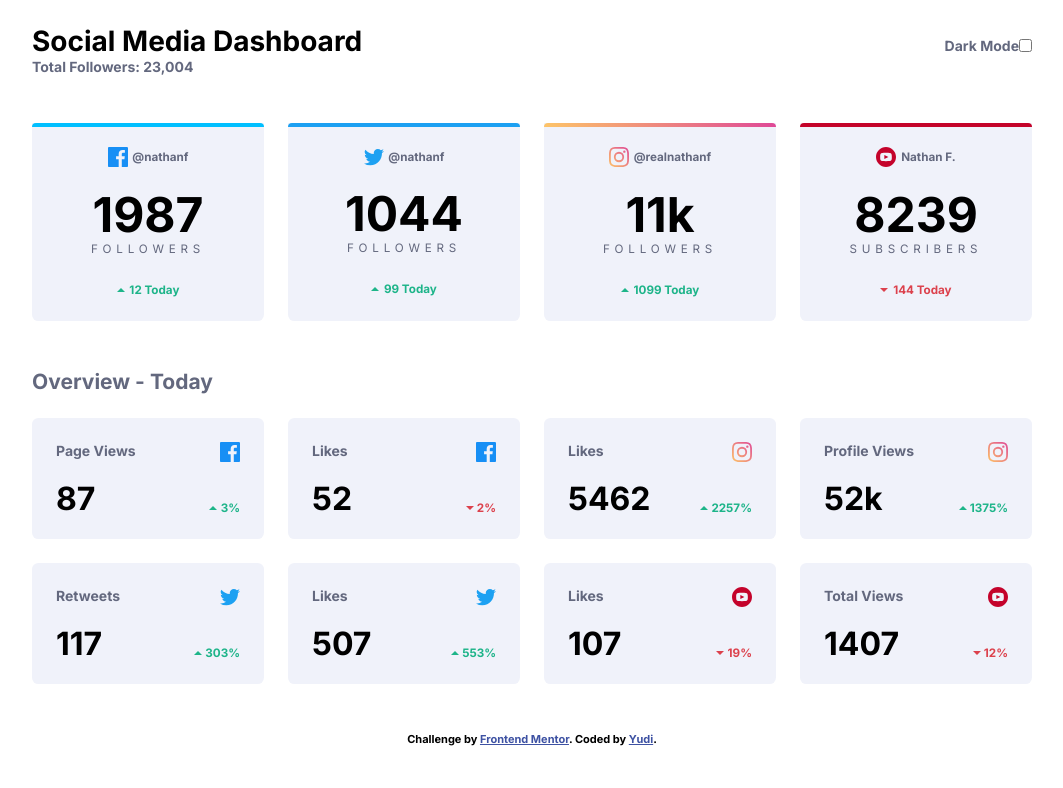
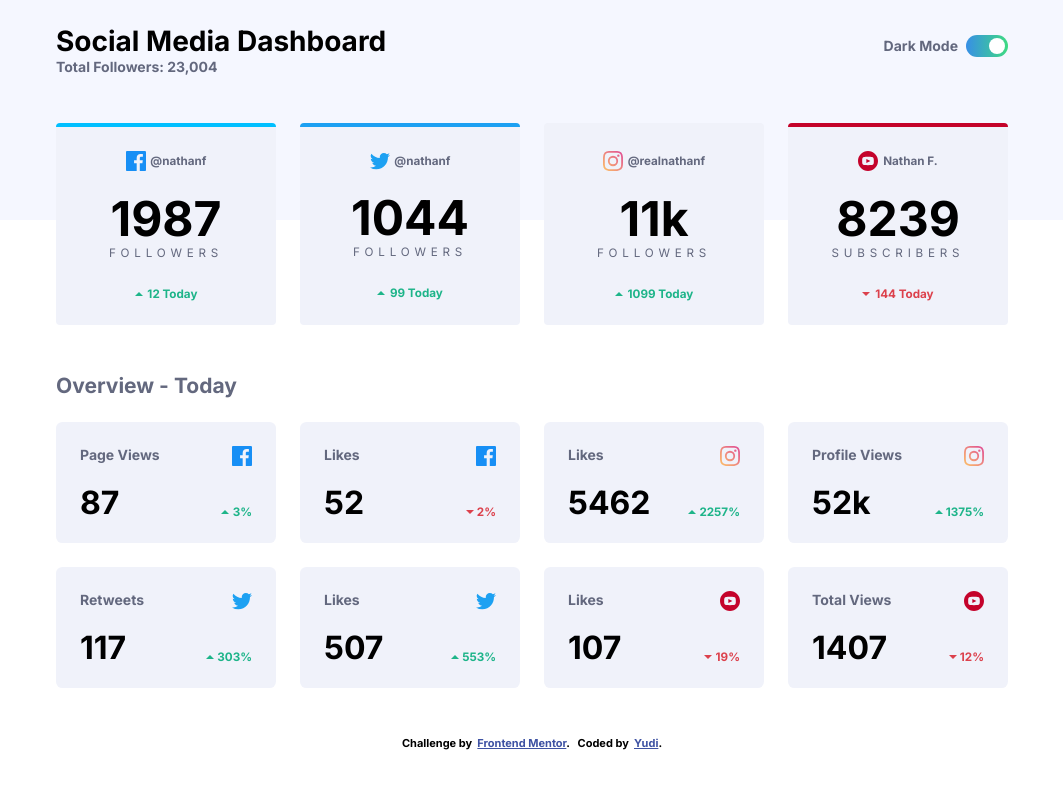
Before and after one commit to yudi7ll/social-media-dashboard, a React (Create React App) app: page / in a window 1280 px wide. Shown: the top 788 px of the page, without its empty margins (108-1171 px from the left). Built offline with nearby package versions, Linux system fonts and the light colour scheme.

Commit message:
dark theme

```diff
--- a/public/index.html
+++ b/public/index.html
@@ -24,29 +24,10 @@
       work correctly both with client-side routing and a non-root public URL.
       Learn how to configure a non-root public URL by running `npm run build`.
     -->
-		<title>Frontend Mentor | [Challenge Name Here]</title>
-		<!-- Feel free to remove these styles or customise in your own stylesheet 👍 -->
-		<style>
-			.attribution { font-size: 11px; margin-top: 3rem; text-align: center; }
-			.attribution a { color: hsl(228, 45%, 44%); }
-		</style>
+		<title>Frontend Mentor | Yudi</title>
   </head>
   <body>
     <noscript>You need to enable JavaScript to run this app.</noscript>
     <div id="root"></div>
-    <!--
-      This HTML file is a template.
-      If you open it directly in the browser, you will see an empty page.
-
-      You can add webfonts, meta tags, or analytics to this file.
-      The build step will place the bundled scripts into the <body> tag.
-
-      To begin the development, run `npm start` or `yarn start`.
-      To create a production bundle, use `npm run build` or `yarn build`.
-    -->
-		<div class="attribution">
-			Challenge by <a href="https://www.frontendmentor.io?ref=challenge" target="_blank">Frontend Mentor</a>.
-			Coded by <a href="https://github.com/yudi7ll">Yudi</a>.
-		</div>
   </body>
 </html>
--- a/src/App.js
+++ b/src/App.js
@@ -1,4 +1,4 @@
-import React from 'react';
+import React, { useState } from 'react';
 import './App.css';
 import BigBox from './components/BigBox';
 import SmallBox from './components/SmallBox';
@@ -11,7 +11,6 @@ import {
     ArrowDown,
 } from './components/Icons';
 
-function App() {
 const BigBoxWithData = () => [
     {
         SocialIcon: Facebook,
@@ -115,12 +114,16 @@ function App() {
     }
 ].map(SmallBox);
 
+function App() {
+    const [isDarkTheme, setIsDarkTheme] = useState(false);
+
     return (
-        <>
+        <div className={ isDarkTheme ? 'dark-theme' : 'light-theme' }>
+            <div className="container">
                 <div className="header">
                     <div className="header__title">
                         <h1>Social Media Dashboard</h1>
-                    <h4 className="text-gray">Total Followers: 23,004</h4>
+                        <h4 className="text--gray">Total Followers: 23,004</h4>
                     </div>
                     <hr />
                     <div className="header__switcher">
@@ -130,7 +133,15 @@ function App() {
                         >
                             Dark Mode
                         </label>
-                    <input type="checkbox" id="toggleThemeBtn" />
+                        <div className="switch">
+                            <input
+                                type="checkbox"
+                                id="toggleThemeBtn"
+                                defaultValue={ isDarkTheme }
+                                onClick={ () => setIsDarkTheme(!isDarkTheme) }
+                            />
+                            <div className="switch__slider"></div>
+                        </div>
                     </div>
                 </div>
 
@@ -139,12 +150,32 @@ function App() {
                         <BigBoxWithData />
                     </div>
 
-                <h2 className="text--gray">Overview - Today</h2>
+                    <h2 className="overview">Overview - Today</h2>
                     <div className="card">
                         <SmallBoxWithData />
                     </div>
                 </main>
-        </>
+
+                <div class="attribution">
+                    Challenge by &nbsp;
+                    <a
+                        href="https://www.frontendmentor.io?ref=challenge"
+                        target="_blank"
+                        rel="noopener noreferrer"
+                    >
+                        Frontend Mentor
+                    </a>. &nbsp;
+                    Coded by &nbsp;
+                    <a
+                        href="https://github.com/yudi7ll"
+                        target="_blank"
+                        rel="noopener noreferrer"
+                    >
+                        Yudi
+                    </a>.
+                </div>
+            </div>
+        </div>
     );
 }
 
--- a/src/assets/scss/App.scss
+++ b/src/assets/scss/App.scss
@@ -1,4 +1,6 @@
+@import url("https://fonts.googleapis.com/css2?family=Inter:wght@400;700&display=swap");
 @import './variable';
+@import './theme';
 @import './init';
 @import './header';
 @import './main';
--- a/src/assets/scss/_header.scss
+++ b/src/assets/scss/_header.scss
@@ -20,46 +20,65 @@
         }
     }
 
-
-
-
     &__switcher {
         align-items: center;
         display: flex;
         justify-content: space-between;
         margin-bottom: 2rem;
 
-        input {
-            &:checked {
-
-            }
-        }
-
         @media only screen and (min-width: $mobile-width) {
             justify-content: flex-end;
+
+            label {
+                cursor: pointer;
+                margin-right: .5rem;
             }
         }
     }
 
-@media only screen and (min-width: 1440px) {
-    .header {
-        align-items: center;
-        display: flex;
-        justify-content: space-between;
-        margin: 2rem auto;
+    .switch {
+        $frame-height: 22px;
+        $frame-width: 42px;
+        $slider-size: $frame-height - (3px * 2);
+        cursor: pointer;
+        position: relative;
 
-        &__left {
-            * {
-                margin: 0px;
+        input {
+            cursor: pointer;
+            display: inline-block;
+            height: 100%;
+            opacity: 0;
+            width: 100%;
+            z-index: 3;
+            position: absolute;
+
+            &:checked + .switch__slider:before {
+                background: $dark-desaturated-blue;
+                margin-left: 0px;
             }
 
-            h1 {
-                margin-bottom: .5rem;
-            }
         }
 
-        &__right {
+        &__slider {
+            background: $dark-theme-toggle;
+            border-radius: 20px;
+            height: $frame-height;
+            width: $frame-width;
 
+            &:before {
+                content: '';
+                background: #fff;
+                border-radius: 50%;
+                height: $slider-size;
+                margin-left: $frame-width - $slider-size - 3px - 3px;
+                transition: .3s;
+                width: $slider-size;
+                z-index: 2;
+                position: absolute;
+                top: 3px;
+                bottom: 3px;
+                left: 3px;
             }
         }
     }
+}
--- a/src/assets/scss/_init.scss
+++ b/src/assets/scss/_init.scss
@@ -1,14 +1,9 @@
-@import url('https://fonts.googleapis.com/css2?family=Inter:wght@400;700&display=swap');
-
 body {
-    background-color: #fff;
+    background-color: $white;
     font-family: Inter, sans-serif;
     font-size: 14px;
     font-weight: bold;
-    padding: 1.5rem;
     margin: 0;
-    -webkit-font-smoothing: antialiased;
-    -moz-osx-font-smoothing: grayscale;
 
     * {
         box-sizing: border-box;
@@ -16,14 +11,10 @@ body {
         padding: 0px;
     }
 
-    #root {
+    .container {
         margin: auto;
         max-width: 1000px;
-    }
-}
-
-code {
-    font-family: source-code-pro, Menlo, Monaco, Consolas, 'Courier New', monospace;
+        padding: 1.5rem;
     }
 
     // base text colors
@@ -31,8 +22,8 @@ code {
         &--gray { color: $dark-grayish-blue; }
         &--black { color: #000; }
         &--white { color: #fff; }
-    &--green { color: $lime-green; }
-    &--red { color: $bright-red; }
+        &--green { color: $lime-green !important; }
+        &--red { color: $bright-red !important; }
 
         &--bigger {
             font-size: 2rem;
@@ -47,3 +38,12 @@ code {
 
     .align--left { text-align: left; }
     .align--right { text-align: right; }
+
+
+    .attribution { font-size: 11px; margin-top: 3rem; text-align: center; }
+    .attribution a { color: hsl(228, 45%, 44%); }
+}
+
+code {
+    font-family: source-code-pro, Menlo, Monaco, Consolas, 'Courier New', monospace;
+}
--- a/src/assets/scss/_main.scss
+++ b/src/assets/scss/_main.scss
@@ -5,7 +5,6 @@ main {
         color: $dark-grayish-blue;
     }
 
-    // icon with text center
     .icon-text-center {
         padding: 1.5rem 0rem;
 
@@ -15,22 +14,14 @@ main {
         }
     }
 
-    .row { width: 100%; }
+    .width--100 { width: 100%; }
     .flex {
         display: flex;
         justify-content: space-between;
 
-        .mb-1 {
-            margin-bottom: 1.5rem;
-        }
-
-        &--start {
-            align-items: flex-start;
-        }
-
-        &--end {
-            align-items: flex-end;
-        }
+        .mb-1 { margin-bottom: 1.5rem; }
+        &--start { align-items: flex-start; }
+        &--end { align-items: flex-end; }
     }
 
     .card {
@@ -40,13 +31,29 @@ main {
         margin-top: 1.5rem;
         margin-bottom: 3rem;
         text-align: center;
+        transition: .2s linear;
         width: 100%;
 
+        .ribbon {
+            &--facebook { border-top-color: $facebook; }
+            &--twitter { border-top-color: $twitter; }
+            &--instagram { border-image: $instagram; }
+            &--youtube { border-top-color: $youtube; }
+        }
+
+
         &__box {
-            background-color: $light-grayish-blue;
+            background-color: $very-pale-blue;
+            cursor: pointer;
+            transition: .2s ease-in-out;
+
+            &:hover { background-color: $light-grayish-blue; }
 
             &--large {
-                border-radius: 0px 0px .4rem .4rem;
+                border-radius: 4px;
+                border-top-width: 4px;
+                border-top-style: solid;
+                overflow: hidden;
                 position: relative;
             }
 
@@ -57,28 +64,9 @@ main {
                 padding: 1.5rem;
                 position: static;
 
-                svg {
-                    vertical-align: middle;
-                }
-                small {
-                    margin-left: .2rem;
-                }
+                svg { vertical-align: middle; }
+                small { margin-left: .2rem; }
             }
-        }
-
-        &__ribbon {
-            border-radius: 10px 10px 0px 0px;
-            height: 4px;
-            overflow: hidden;
-            position: absolute;
-            top: 0;
-            left: 0;
-            right: 0;
-
-            &--facebook { background-color: $facebook; }
-            &--twitter { background-color: $twitter; }
-            &--instagram { background-image: $instagram; }
-            &--youtube { background-color: $youtube; }
         }
 
         &__followers small {
--- /dev/null
+++ b/src/assets/scss/_theme.scss
@@ -0,0 +1,63 @@
+.dark-theme {
+    background-color: $very-dark-blue-bg;
+    z-index: 1;
+    position: relative;
+
+    * {
+        color: $white;
+    }
+
+    &:before {
+        background-color: $very-dark-blue-top-bg;
+        content: '';
+        display: block;
+        height: 220px;
+        width: 100%;
+        z-index: -1;
+        position: absolute;
+    }
+
+    .overview {
+        color: #fff;
+    }
+
+    .card__box {
+        background-color: $dark-desaturated-blue;
+
+        &:hover {
+            background-color: hsl(228, 28%, 25%);
+        }
+    }
+}
+
+.light-theme {
+    background-color: $white;
+    z-index: 1;
+    position: relative;
+
+    * {
+        color: #000;
+    }
+
+    &:before {
+        background-color: $very-pale-blue;
+        content: '';
+        display: block;
+        height: 220px;
+        width: 100%;
+        z-index: -1;
+        position: absolute;
+    }
+
+    .overview {
+        color: $dark-grayish-blue;
+    }
+
+    .card__box {
+        background-color: $light-grayish-blue;
+
+        &:hover {
+            background-color: hsl(227, 47%, 90%);
+        }
+    }
+}
--- a/src/assets/scss/_variable.scss
+++ b/src/assets/scss/_variable.scss
@@ -16,6 +16,7 @@ $very-dark-blue-top-bg: hsl(232, 19%, 15%);
 $dark-desaturated-blue: hsl(228, 28%, 20%);
 $desaturated-blue: hsl(228, 34%, 66%);
 
+$white: hsl(0, 0%, 100%);
 $very-pale-blue: hsl(225, 100%, 98%);
 $light-grayish-blue: hsl(227, 47%, 96%);
 $dark-grayish-blue: hsl(228, 12%, 44%);
--- a/src/components/BigBox.js
+++ b/src/components/BigBox.js
@@ -11,8 +11,7 @@ function BigBoxComponent({
     postsTextColor = 'green'
 }, key) {
 	return (
-		<div key={ key } className="card__box card__box--large">
-            <div className={ "card__ribbon card__ribbon--" + socialMedia } />
+		<div key={ key } className={ "card__box card__box--large ribbon--" + socialMedia }>
 			<div className="icon-text-center">
 				<SocialIcon />
 				<small className="text--gray">{ user }</small>
--- a/src/components/SmallBox.js
+++ b/src/components/SmallBox.js
@@ -11,7 +11,7 @@ function SmallBox({
 }, key) {
     return (
         <div key={ key } className="card__box card__box--small">
-            <div className="row">
+            <div className="width--100">
                 <div className="flex flex--start mb-1">
                     <div className="text--gray mb-1">{ highlight }</div>
                     <div>
```
Lines whose indentation alone changed are shown as unchanged.
